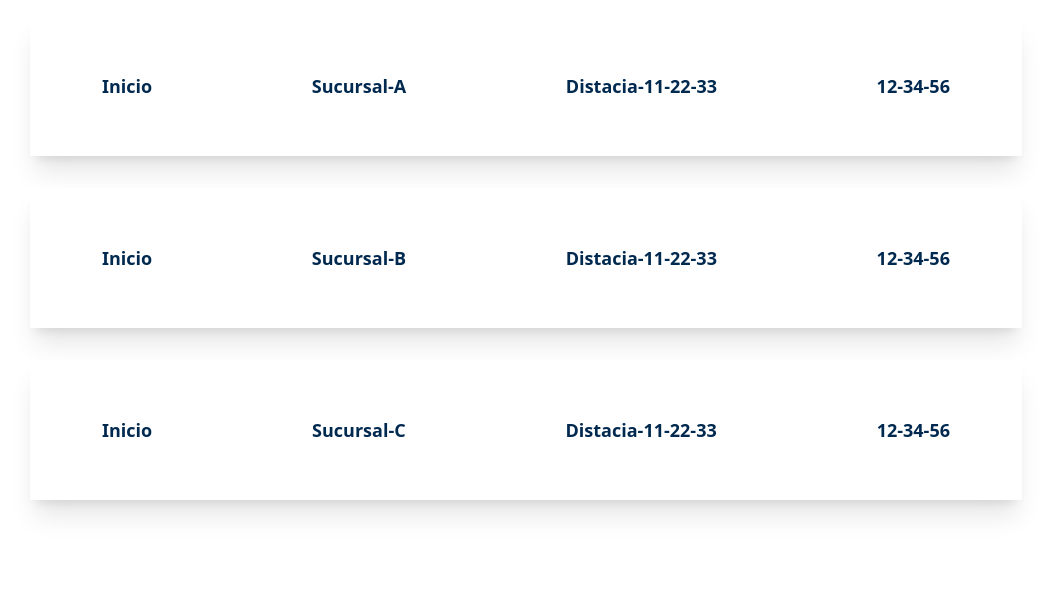
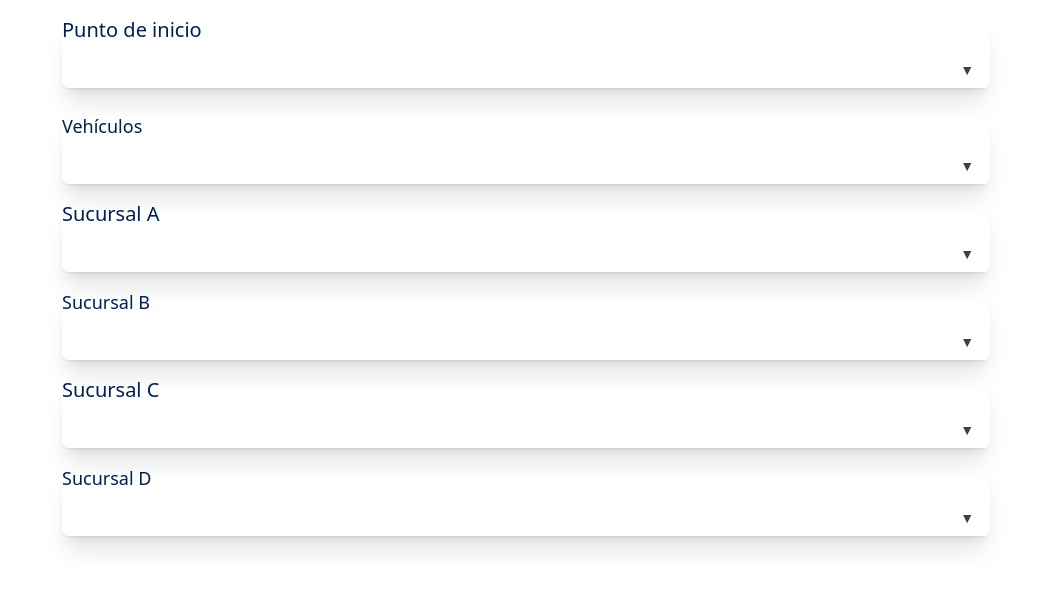
Before and after one commit to ALANABEL322/proyectoJsBuild, a React (Vite) app: page / in a window 1280 px wide. Shown: the top 590 px of the page, without its empty margins (114-1165 px from the left). Built offline with nearby package versions, Linux system fonts and the light colour scheme.

Commit message:
ADD-DropDownButton

```diff
--- a/src/App.jsx
+++ b/src/App.jsx
@@ -1,16 +1,18 @@
 // eslint-disable-next-line no-unused-vars
 import React from "react";
+import DropdownButton from "./dropdownButton";
 // import CardSucursal from "./cardSucursal";
 // import FormVehicle from "./formVehicle";
 // import FormSucursal from "./formSucursal";
 // import CardCar from "./cardCar";
-import CardSistemaDeRutas from "./cardSistemaDeRutas";
+// import CardSistemaDeRutas from "./cardSistemaDeRutas";
 
 function App() {
   return (
     <div className="flex flex-col items-center">
+      <DropdownButton />
       {/* <CardCar /> */}
-      <CardSistemaDeRutas />
+      {/* <CardSistemaDeRutas /> */}
       {/* <FormSucursal /> */}
       {/* <FormVehicle /> */}
       {/* <CardSucursal /> */}
--- a/src/cardSistemaDeRutas.tsx
+++ b/src/cardSistemaDeRutas.tsx
@@ -1,52 +1,52 @@
-import React from "react";
+// import React from "react";
 
-const CardSistemaDeRutas = () => {
-  const sucursal = [
-    {
-      Inicio: "Inicio",
-      Sucursal: "Sucursal-A",
-      Distancia: "Distacia-11-22-33",
-      Tiempo: "12-34-56",
-    },
-    {
-      Inicio: "Inicio",
-      Sucursal: "Sucursal-B",
-      Distancia: "Distacia-11-22-33",
-      Tiempo: "12-34-56",
-    },
-    {
-      Inicio: "Inicio",
-      Sucursal: "Sucursal-C",
-      Distancia: "Distacia-11-22-33",
-      Tiempo: "12-34-56",
-    },
-  ];
+// const CardSistemaDeRutas = () => {
+//   const sucursal = [
+//     {
+//       Inicio: "Inicio",
+//       Sucursal: "Sucursal-A",
+//       Distancia: "Distacia-11-22-33",
+//       Tiempo: "12-34-56",
+//     },
+//     {
+//       Inicio: "Inicio",
+//       Sucursal: "Sucursal-B",
+//       Distancia: "Distacia-11-22-33",
+//       Tiempo: "12-34-56",
+//     },
+//     {
+//       Inicio: "Inicio",
+//       Sucursal: "Sucursal-C",
+//       Distancia: "Distacia-11-22-33",
+//       Tiempo: "12-34-56",
+//     },
+//   ];
 
-  return (
-    <div className="flex flex-col items-center">
-      {sucursal.map((sur, index) => (
-        <div
-          key={index}
-          className="w-full max-w-7xl bg-base-100 shadow-xl m-4 flex flex-col items-center no-underline hover:no-underline"
-        >
-          <div className="w-[60rem] p-14 flex flex-col md:flex-row items-center justify-center">
-            <div className="flex flex-col md:flex-row md:items-center w-full justify-between text-center md:text-left">
-              <p className="text-lg text-[#00294f] font-bold mb-2 md:mb-0">
-                {sur.Inicio}
-              </p>
-              <p className="text-lg text-[#00294f] font-bold mb-2 md:mb-0">
-                {sur.Sucursal}
-              </p>
-              <p className="text-lg text-[#00294f] font-bold mb-2 md:mb-0">
-                {sur.Distancia}
-              </p>
-              <p className="text-lg text-[#00294f] font-bold">{sur.Tiempo}</p>
-            </div>
-          </div>
-        </div>
-      ))}
-    </div>
-  );
-};
+//   return (
+//     <div className="flex flex-col items-center">
+//       {sucursal.map((sur, index) => (
+//         <div
+//           key={index}
+//           className="w-full max-w-7xl bg-base-100 shadow-xl m-4 flex flex-col items-center no-underline hover:no-underline"
+//         >
+//           <div className="w-[60rem] p-14 flex flex-col md:flex-row items-center justify-center">
+//             <div className="flex flex-col md:flex-row md:items-center w-full justify-between text-center md:text-left">
+//               <p className="text-lg text-[#00294f] font-bold mb-2 md:mb-0">
+//                 {sur.Inicio}
+//               </p>
+//               <p className="text-lg text-[#00294f] font-bold mb-2 md:mb-0">
+//                 {sur.Sucursal}
+//               </p>
+//               <p className="text-lg text-[#00294f] font-bold mb-2 md:mb-0">
+//                 {sur.Distancia}
+//               </p>
+//               <p className="text-lg text-[#00294f] font-bold">{sur.Tiempo}</p>
+//             </div>
+//           </div>
+//         </div>
+//       ))}
+//     </div>
+//   );
+// };
 
-export default CardSistemaDeRutas;
+// export default CardSistemaDeRutas;
--- /dev/null
+++ b/src/dropdownButton.tsx
@@ -0,0 +1,93 @@
+import React, { useState } from "react";
+
+const DropdownButton = ({ label, options, isOpen, onClick, textStyle }) => {
+  return (
+    <div className="relative w-full text-left mb-2 rounded-lg shadow-xl">
+      <p className={`mb-2 ${textStyle}`}>{label}</p>
+      <button
+        type="button"
+        className="inline-flex justify-between items-center w-full rounded-md border-gray-300 shadow-sm px-4 py-2 bg-white text-sm font-medium text-gray-700 hover:bg-gray-50 focus:outline-none"
+        onClick={onClick}
+      >
+        <span className="flex-grow text-left"></span>
+        <span
+          className={`transform transition-transform ${
+            isOpen ? "rotate-180" : "rotate-0"
+          }`}
+        >
+          ▼
+        </span>
+      </button>
+      {isOpen && (
+        <div className="origin-top-right mt-2 wfull rounded-md shadow-lg bg-white ring-1 ring-black ring-opacity-5">
+          <div
+            className="py-1"
+            role="menu"
+            aria-orientation="vertical"
+            aria-labelledby="options-menu"
+          >
+            {options.map((option, index) => (
+              <a
+                key={index}
+                href={option.href}
+                className="block px-4 py-2 text-sm text-gray-700 hover:bg-gray-100"
+                role="menuitem"
+              >
+                {option.label}
+              </a>
+            ))}
+          </div>
+        </div>
+      )}
+    </div>
+  );
+};
+
+const DropdownButtons = () => {
+  const [openIndex, setOpenIndex] = useState(null);
+
+  const dropdownOptions = [
+    { label: "Submenu 1", href: "#" },
+    { label: "Submenu 2", href: "#" },
+    { label: "Submenu 3", href: "#" },
+  ];
+
+  const labels = [
+    "Punto de inicio",
+    "Vehículos",
+    "Sucursal A",
+    "Sucursal B",
+    "Sucursal C",
+    "Sucursal D",
+  ];
+
+  const textStyles = [
+    "text-[#00204F] text-xl",
+    "text-[#00204F] text-lg",
+    "text-[#00204F] text-xl",
+    "text-[#00204F] text-lg",
+    "text-[#00204F] text-xl",
+    "text-[#00204F] text-lg",
+  ];
+
+  const handleDropdownClick = (index) => {
+    setOpenIndex(openIndex === index ? null : index);
+  };
+
+  return (
+    <div className="flex flex-col items-center p-4 space-y-4 w-3/4">
+      {labels.map((label, index) => (
+        <DropdownButton
+          key={index}
+          label={label}
+          options={dropdownOptions}
+          isOpen={openIndex === index}
+          onClick={() => handleDropdownClick(index)}
+          textStyle={textStyles[index]}
+        />
+      ))}
+    </div>
+  );
+};
+
+export default DropdownButtons;
```
